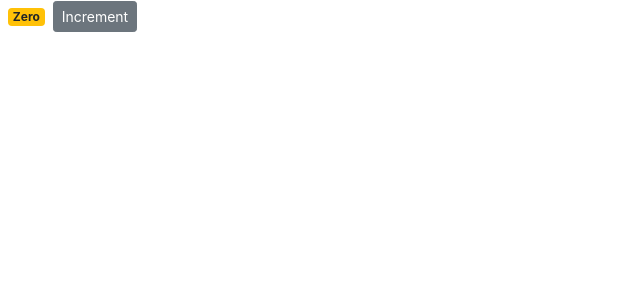
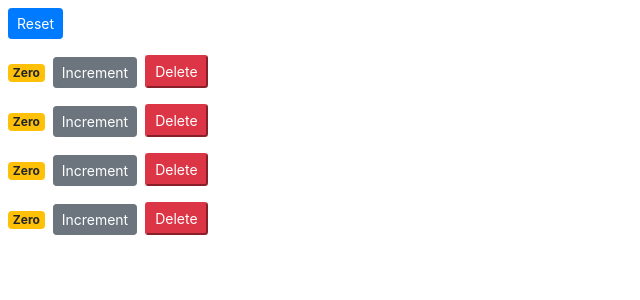
Before and after one commit to ShahinAlKabirMitul/TryToLearnReact, a React (Create React App) app in the folder MCODE/CounterApp/counter-app/: page / in a window 1280 px wide. Shown: the top 300 px of the page, without its empty margins (0-640 px from the left). Built offline with nearby package versions, Linux system fonts and the light colour scheme.

Commit message:
Removing the Local State

```diff
--- a/MCODE/CounterApp/counter-app/src/components/counter.jsx
+++ b/MCODE/CounterApp/counter-app/src/components/counter.jsx
@@ -1,28 +1,20 @@
 import React, { Component } from 'react';
 class Counter extends Component {
-  state = {
-    count: 0,
-  };
-  // constructor() {
-  //   super();
-  //   this.handleIncrement = this.handleIncrement.bind(this);
-  // }
-  handleIncrement = product => {
-    console.log(product);
-    this.setState({
-      count: this.state.count + 1,
-    });
-  };
-
   render() {
     return (
       <div>
         <span className={this.getBadgeClasses()}>{this.formatCount()}</span>
         <button
-          onClick={() => this.handleIncrement({ id: 5 })}
+          onClick={() => this.props.onIncrement(this.props.counter)}
           className="btn btn-secondary btn-sm"
         >
           Increment
+        </button>
+        <button
+          onClick={() => this.props.onDelete(this.props.counter.id)}
+          className="btn-danger btn-sm m-2"
+        >
+          Delete
         </button>
       </div>
     );
@@ -30,14 +22,13 @@ class Counter extends Component {
 
   getBadgeClasses() {
     let classes = 'badge m-2 badge-';
-    classes += this.state.count === 0 ? 'warning' : 'primary';
+    classes += this.props.counter.value === 0 ? 'warning' : 'primary';
     return classes;
   }
 
   formatCount() {
-    const { count } = this.state;
-    console.log(count);
-    return count === 0 ? 'Zero' : count;
+    const { value } = this.props.counter;
+    return value === 0 ? 'Zero' : value;
   }
 }
 
--- /dev/null
+++ b/MCODE/CounterApp/counter-app/src/components/counters.jsx
@@ -0,0 +1,54 @@
+import React, { Component } from 'react';
+import Counter from './counter';
+class Counters extends Component {
+  state = {
+    counters: [
+      { id: 1, value: 0 },
+      { id: 2, value: 0 },
+      { id: 3, value: 0 },
+      { id: 4, value: 0 },
+    ],
+  };
+  handleIncrement = counter => {
+    const counters = [...this.state.counters];
+    const index = counters.indexOf(counter);
+    counters[index] = { ...counter };
+    counters[index].value++;
+    this.setState({ counters });
+  };
+  handleDelete = counterId => {
+    this.setState({
+      counters: this.state.counters.filter(s => s.id !== counterId),
+    });
+  };
+  handleReset = () => {
+    console.log('reset click');
+    const counters = this.state.counters.map(c => {
+      c.value = 0;
+      return c;
+    });
+    this.setState({ counters });
+  };
+  render() {
+    return (
+      <div>
+        <button
+          onClick={this.handleReset}
+          className="btn btn-primary btn-sm m-2"
+        >
+          Reset
+        </button>
+        {this.state.counters.map(counter => (
+          <Counter
+            onDelete={this.handleDelete}
+            onIncrement={this.handleIncrement}
+            key={counter.id}
+            counter={counter}
+          />
+        ))}
+      </div>
+    );
+  }
+}
+
+export default Counters;
--- a/MCODE/CounterApp/counter-app/src/index.js
+++ b/MCODE/CounterApp/counter-app/src/index.js
@@ -5,6 +5,6 @@ import App from './App';
 
 import registerServiceWorker from './registerServiceWorker';
 import 'bootstrap/dist/css/bootstrap.css';
-import Counter from './components/counter';
-ReactDOM.render(<Counter />, document.getElementById('root'));
+import Counters from './components/counters';
+ReactDOM.render(<Counters />, document.getElementById('root'));
 registerServiceWorker();
```
